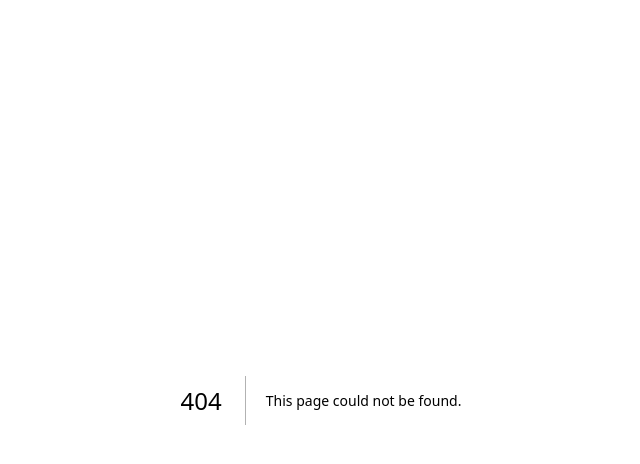
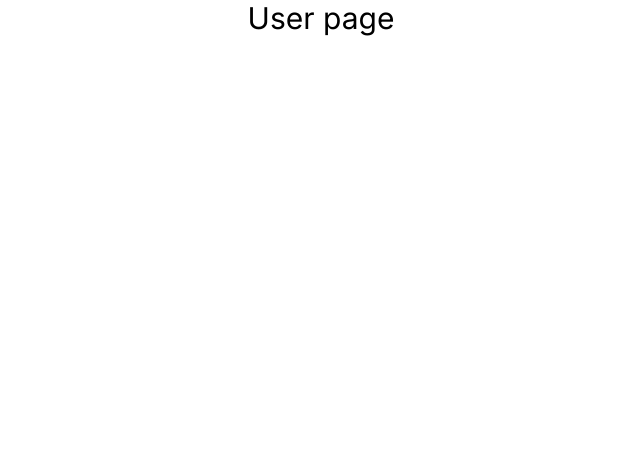
Before and after one commit to amarphule/nextjs-practice, a Next.js app: page /profile/1 in a window 1280 px wide. Before the commit this address had no page. Shown: the top 464 px of the page, without its empty margins (319-959 px from the left). Built offline with nearby package versions, Linux system fonts and the light colour scheme.

Commit message:
get server side param

```diff
--- /dev/null
+++ b/src/app/profile/[id]/page.tsx
@@ -0,0 +1,22 @@
+import { NextPage } from 'next';
+import React from 'react'
+
+type Params = {
+    id: string;
+    searchParams: string;
+  };
+
+  type UserProps = {
+    params: Params;
+  };
+const User: NextPage<UserProps> = ({params}) => {
+    console.log(params);
+
+    const {id} = params
+
+  return (
+    <h1 className='text-center text-3xl'>User page</h1>
+  )
+}
+
+export default User
```
